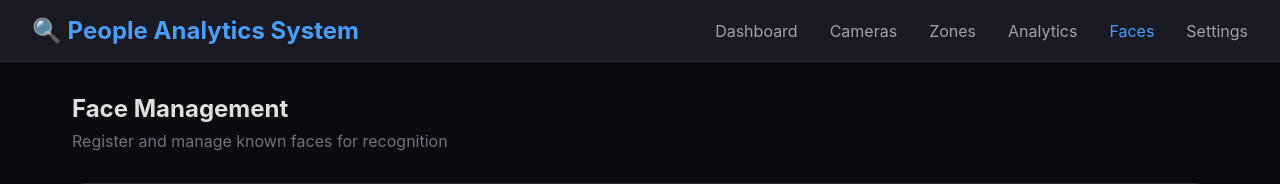
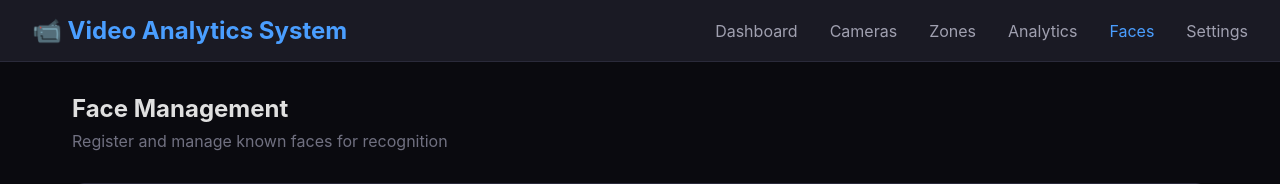
Before and after one commit to stormang21-21/people-analytics-system, a Flask app: page /faces in a window 1280 px wide. Shown: the top 184 px of the page. Run offline with Flask 3, Linux system fonts and the light colour scheme; data that the repository does not hold is empty.

Commit message:
Rebrand to Video Analytics System with new logo

```diff
--- a/web/app.py
+++ b/web/app.py
@@ -1,5 +1,5 @@
 """
-Flask Web Application for People Analytics System
+Flask Web Application for Video Analytics System
 IP Camera configuration, live view, analytics dashboard
 """
 import os
@@ -33,7 +33,7 @@ def authenticate():
     return Response(
         'Authentication required',
         401,
-        {'WWW-Authenticate': 'Basic realm="People Analytics System"'}
+        {'WWW-Authenticate': 'Basic realm="Video Analytics System"'}
     )
 
 def requires_auth(f):
@@ -581,7 +581,7 @@ def video_feed():
 @socketio.on('connect')
 def handle_connect():
     print('Client connected')
-    emit('connected', {'data': 'Connected to People Analytics System'})
+    emit('connected', {'data': 'Connected to Video Analytics System'})
 
 @socketio.on('disconnect')
 def handle_disconnect():
@@ -594,7 +594,7 @@ if __name__ == '__main__':
 
     port = int(os.environ.get('PA_PORT', 5000))
 
-    print("Starting People Analytics Web Server...")
+    print("Starting Video Analytics Web Server...")
     print(f"Open http://localhost:{port} in your browser")
 
     socketio.run(app, host='0.0.0.0', port=port, debug=True, allow_unsafe_werkzeug=True)
--- a/web/templates/analytics.html
+++ b/web/templates/analytics.html
@@ -3,7 +3,7 @@
 <head>
     <meta charset="UTF-8">
     <meta name="viewport" content="width=device-width, initial-scale=1.0">
-    <title>Analytics - People Analytics</title>
+    <title>Analytics - Video Analytics</title>
     <script src="https://cdn.plot.ly/plotly-2.27.0.min.js"></script>
     <style>
         * {
@@ -191,7 +191,7 @@
 </head>
 <body>
     <nav class="navbar">
-        <h1>🔍 People Analytics System</h1>
+        <h1>📹 Video Analytics System</h1>
         <div class="nav-links">
             <a href="/">Dashboard</a>
             <a href="/cameras">Cameras</a>
--- a/web/templates/cameras.html
+++ b/web/templates/cameras.html
@@ -3,7 +3,7 @@
 <head>
     <meta charset="UTF-8">
     <meta name="viewport" content="width=device-width, initial-scale=1.0">
-    <title>Camera Configuration - People Analytics</title>
+    <title>Camera Configuration - Video Analytics</title>
     <style>
         * {
             margin: 0;
@@ -202,7 +202,7 @@
 </head>
 <body>
     <nav class="navbar">
-        <h1>🔍 People Analytics System</h1>
+        <h1>📹 Video Analytics System</h1>
         <div class="nav-links">
             <a href="/">Dashboard</a>
             <a href="/cameras" class="active">Cameras</a>
--- a/web/templates/faces.html
+++ b/web/templates/faces.html
@@ -3,7 +3,7 @@
 <head>
     <meta charset="UTF-8">
     <meta name="viewport" content="width=device-width, initial-scale=1.0">
-    <title>Face Management - People Analytics</title>
+    <title>Face Management - Video Analytics</title>
     <style>
         * {
             margin: 0;
@@ -192,7 +192,7 @@
 </head>
 <body>
     <nav class="navbar">
-        <h1>🔍 People Analytics System</h1>
+        <h1>📹 Video Analytics System</h1>
         <div class="nav-links">
             <a href="/">Dashboard</a>
             <a href="/cameras">Cameras</a>
--- a/web/templates/index.html
+++ b/web/templates/index.html
@@ -3,7 +3,7 @@
 <head>
     <meta charset="UTF-8">
     <meta name="viewport" content="width=device-width, initial-scale=1.0">
-    <title>People Analytics System</title>
+    <title>Video Analytics System</title>
     <script src="https://cdn.socket.io/4.5.4/socket.io.min.js"></script>
     <style>
         * {
@@ -258,7 +258,7 @@
 </head>
 <body>
     <nav class="navbar">
-        <h1>🔍 People Analytics System</h1>
+        <h1>📹 Video Analytics System</h1>
         <div class="nav-links">
             <a href="/" class="active">Dashboard</a>
             <a href="/cameras">Cameras</a>
--- a/web/templates/settings.html
+++ b/web/templates/settings.html
@@ -3,7 +3,7 @@
 <head>
     <meta charset="UTF-8">
     <meta name="viewport" content="width=device-width, initial-scale=1.0">
-    <title>Settings - People Analytics</title>
+    <title>Settings - Video Analytics</title>
     <style>
         * {
             margin: 0;
@@ -182,7 +182,7 @@
 </head>
 <body>
     <nav class="navbar">
-        <h1>🔍 People Analytics System</h1>
+        <h1>📹 Video Analytics System</h1>
         <div class="nav-links">
             <a href="/">Dashboard</a>
             <a href="/cameras">Cameras</a>
--- a/web/templates/zones.html
+++ b/web/templates/zones.html
@@ -3,7 +3,7 @@
 <head>
     <meta charset="UTF-8">
     <meta name="viewport" content="width=device-width, initial-scale=1.0">
-    <title>Zone Configuration - People Analytics</title>
+    <title>Zone Configuration - Video Analytics</title>
     <style>
         * {
             margin: 0;
@@ -279,7 +279,7 @@
 </head>
 <body>
     <nav class="navbar">
-        <h1>🔍 People Analytics System</h1>
+        <h1>📹 Video Analytics System</h1>
         <div class="nav-links">
             <a href="/">Dashboard</a>
             <a href="/cameras">Cameras</a>
```
Also changed, not shown: README.md.
